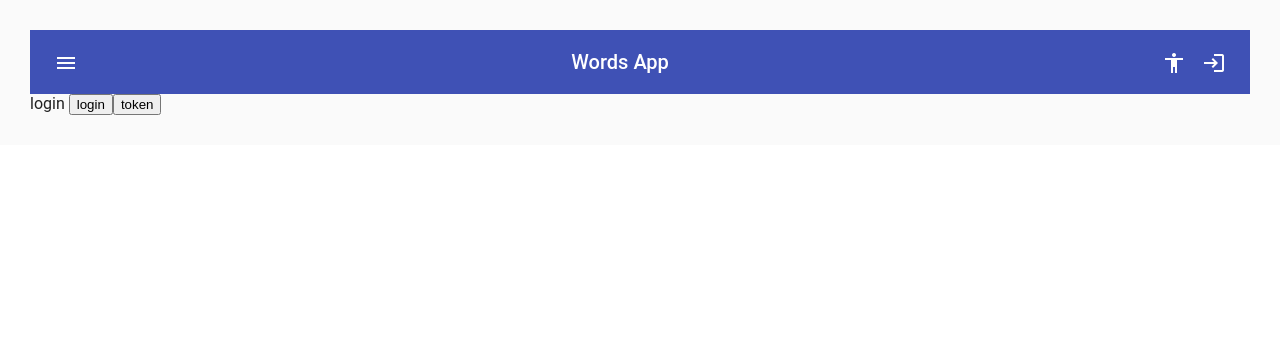
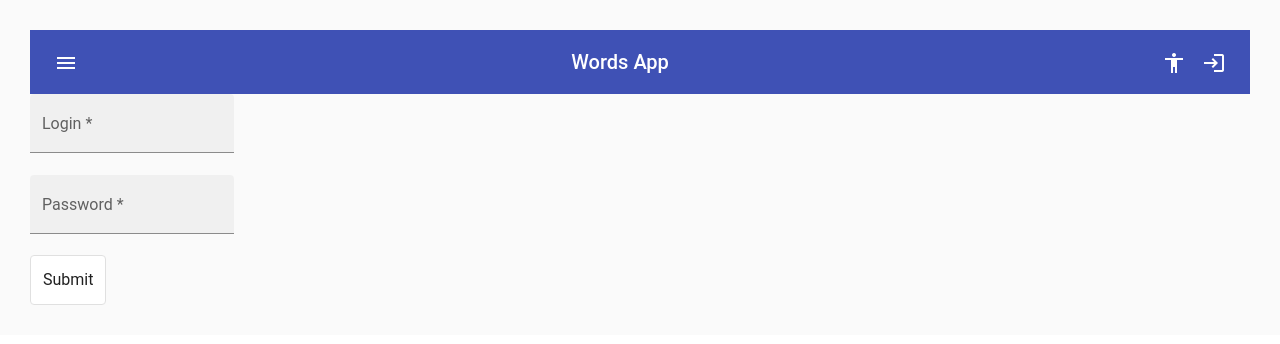
Before and after one commit to MartunykE/WordsLearningApp, an Angular app in the folder Clients/WordsLearnignApp.Website/website/: page /Account/Login in a window 1280 px wide. Shown: the top 344 px of the page. Built offline with nearby package versions, Linux system fonts and the light colour scheme.

Commit message:
Add auth guard, add users module

```diff
--- a/Clients/WordsLearnignApp.Website/website/src/app/AccountModule/login/login.component.html
+++ b/Clients/WordsLearnignApp.Website/website/src/app/AccountModule/login/login.component.html
@@ -1,3 +1,18 @@
-login
-<button (click)="login()"> login</button>
-<button (click)="token()"> token</button>
+
+<form [formGroup]="loginForm" >
+
+    <div >
+        <mat-form-field appearance="fill">
+            <mat-label> Login </mat-label>
+            <input matInput type="text" formControlName="Login">
+        </mat-form-field>
+    </div>
+
+    <div>
+        <mat-form-field  appearance="fill">
+            <mat-label> Password </mat-label>
+            <input matInput type="password" formControlName="Password">
+        </mat-form-field>
+    </div>
+    <mat-button-toggle (click)="login()"> Submit</mat-button-toggle>
+</form>
--- a/Clients/WordsLearnignApp.Website/website/src/app/AccountModule/login/login.component.ts
+++ b/Clients/WordsLearnignApp.Website/website/src/app/AccountModule/login/login.component.ts
@@ -1,5 +1,7 @@
 import { Component } from '@angular/core';
 import { AccountService } from 'src/app/Services/account.service';
+import { FormGroup, FormBuilder, Validators } from '@angular/forms';
+import { first } from 'rxjs/operators';
 
 
 
@@ -8,13 +10,31 @@ import { AccountService } from 'src/app/Services/account.service';
     templateUrl: './login.component.html',
     styleUrls: ['./login.component.css']
 })
-export class LoginComponent{
-    constructor(private accountService: AccountService){}
+export class LoginComponent {
+    loginForm: FormGroup;
 
-    login(){
-        this.accountService.login('myUserName','password').subscribe();
+    constructor(private accountService: AccountService, private formBuilder: FormBuilder) { }
+
+    ngOnInit() {
+        this.loginForm = this.formBuilder.group({
+            Login: ['', Validators.required],
+            Password: ['', [Validators.required, Validators.minLength(6)]]
+        });
+        console.log('init');
     }
-    token(){
+
+    login() {
+        console.log(this.loginForm.value.Login);
+        console.log(this.loginForm.value.Password);
+
+        if (this.loginForm.valid) {
+            console.log('valid');
+            this.accountService.login(this.loginForm.value.Login, this.loginForm.value.Password)
+            .pipe(first())
+            .subscribe();
+        }
+    }
+    token() {
         console.log(localStorage.getItem('user'));
     }
 }
--- a/Clients/WordsLearnignApp.Website/website/src/app/AccountModule/register/register.component.ts
+++ b/Clients/WordsLearnignApp.Website/website/src/app/AccountModule/register/register.component.ts
@@ -3,6 +3,8 @@ import { AccountService } from 'src/app/Services/account.service';
 import { User } from 'src/app/Models/User';
 import { FormGroup, FormBuilder, Validators } from '@angular/forms';
 import { MaterialModule } from 'src/app/Modules/Material.module';
+import { Route } from '@angular/compiler/src/core';
+import { Router, ActivatedRoute } from '@angular/router';
 
 
 @Component({
@@ -17,26 +19,31 @@ export class RegisterComponent {
 
     constructor(
         private accountService: AccountService,
-        private formBuilder: FormBuilder
+        private formBuilder: FormBuilder,
+        private router: Router,
+        private route: ActivatedRoute
     ) { }
 
     ngOnInit() {
         this.registerForm = this.formBuilder.group({
             Username: ['', Validators.required],
-            Password: ['', [Validators.required, Validators.minLength(6)] ],
+            Password: ['', [Validators.required, Validators.minLength(6)]],
             ChatId: [''],
             StartSendWordTime: [''],
             FinishSendWordTime: ['']
         });
     }
     register() {
-        console.log(this.registerForm.valid);
-        let user = this.registerForm.value;
-        console.log(user instanceof User);
-        console.log(user.Username);
-        console.log(user.Password);
         if (this.registerForm.valid) {
-            this.accountService.register(user);
+            this.accountService.register(this.registerForm.value)
+                .subscribe(
+                    userData => {
+                        this.router.navigate(['../login'], { relativeTo: this.route })
+                    },
+                    error =>{
+                        //TODO: error handler
+                    }
+                );
         }
     }
 }
--- /dev/null
+++ b/Clients/WordsLearnignApp.Website/website/src/app/Helpers/AuthGuard.ts
@@ -0,0 +1,20 @@
+import { CanActivate, ActivatedRouteSnapshot, RouterStateSnapshot, Router } from '@angular/router';
+import { AccountService } from '../Services/account.service';
+
+export class AuthGuard implements CanActivate {
+
+    constructor(private router: Router, private accountService: AccountService) { }
+
+    canActivate(route: ActivatedRouteSnapshot, state: RouterStateSnapshot) {
+
+        const user = this.accountService.currentUserValue;
+        if (user){
+            return true;
+        }
+        this.router.navigate(['/Account/Login']);
+        return false;
+    }
+
+
+
+}
--- a/Clients/WordsLearnignApp.Website/website/src/app/Services/account.service.ts
+++ b/Clients/WordsLearnignApp.Website/website/src/app/Services/account.service.ts
@@ -8,34 +8,35 @@ import { map } from 'rxjs/operators';
 @Injectable()
 export class AccountService {
 
+    private currentUser: BehaviorSubject<User>;
+
     constructor(private httpClient: HttpClient) {
 
     }
-    private userSubject: BehaviorSubject<User>;
+
+    public get currentUserValue(): User{
+        return this.currentUser.value;
+    }
 
     register(user: User) {
-        //test user
-        // let user = new User();
 
         console.log(user.Username);
         console.log(user.Password);
 
-
-        return this.httpClient.post(`${environment.usersUrl}/Register`, user).subscribe();
+        return this.httpClient.post(`${environment.usersUrl}/Register`, user);
     }
 
     login(username:string , password:string) {
         console.log(username);
-        //http post then localstorage set item user , then user next
         return this.httpClient.post<User>(`${environment.usersUrl}/Authenticate`, { username, password })
             .pipe(map(user => {
                 localStorage.setItem('user', JSON.stringify(user));
-                // this.userSubject.next(user);
+                this.currentUser.next(user);
                 return user;
             }));
     }
 
     logout() {
-
+        localStorage.removeItem('user');
     }
 }
--- /dev/null
+++ b/Clients/WordsLearnignApp.Website/website/src/app/UserModule/User/user.component.html
@@ -0,0 +1 @@
+user page
--- /dev/null
+++ b/Clients/WordsLearnignApp.Website/website/src/app/UserModule/User/user.component.ts
@@ -0,0 +1,11 @@
+import { Component } from '@angular/core';
+
+
+@Component({
+    selector: 'user',
+    templateUrl: 'user.component.html',
+    styles: ['user.component.css']
+})
+export class UserComponent {
+
+}
--- a/Clients/WordsLearnignApp.Website/website/src/app/app-routing.module.ts
+++ b/Clients/WordsLearnignApp.Website/website/src/app/app-routing.module.ts
@@ -4,10 +4,13 @@ import { HttpClientModule } from '@angular/common/http';
 import { UserWordsComponent } from './Words/UserWords.component';
 import { AccountRoutingModule } from './AccountModule/Account-routing.module';
 import { AccountModule } from './AccountModule/Account.Module';
+import { UserComponent } from './UserModule/User/user.component';
+import { AuthGuard } from './Helpers/AuthGuard';
 
 
 const routes: Routes = [
-  { path: '', redirectTo: 'Account', pathMatch:'full'},
+  { path: '', redirectTo: 'Account', pathMatch: 'full' },
+  { path: 'User', component: UserComponent, canActivate:[AuthGuard] },
   { path: 'words', component: UserWordsComponent },
 ];
 
```
Also changed, not shown: Clients/WordsLearnignApp.Website/website/src/app/UserModule/User-routing.module.ts (added, +19 -0 lines), Clients/WordsLearnignApp.Website/website/src/app/UserModule/User.module.ts (added, +21 -0 lines), Clients/WordsLearnignApp.Website/website/src/app/UserModule/User/user.component.css (added).
